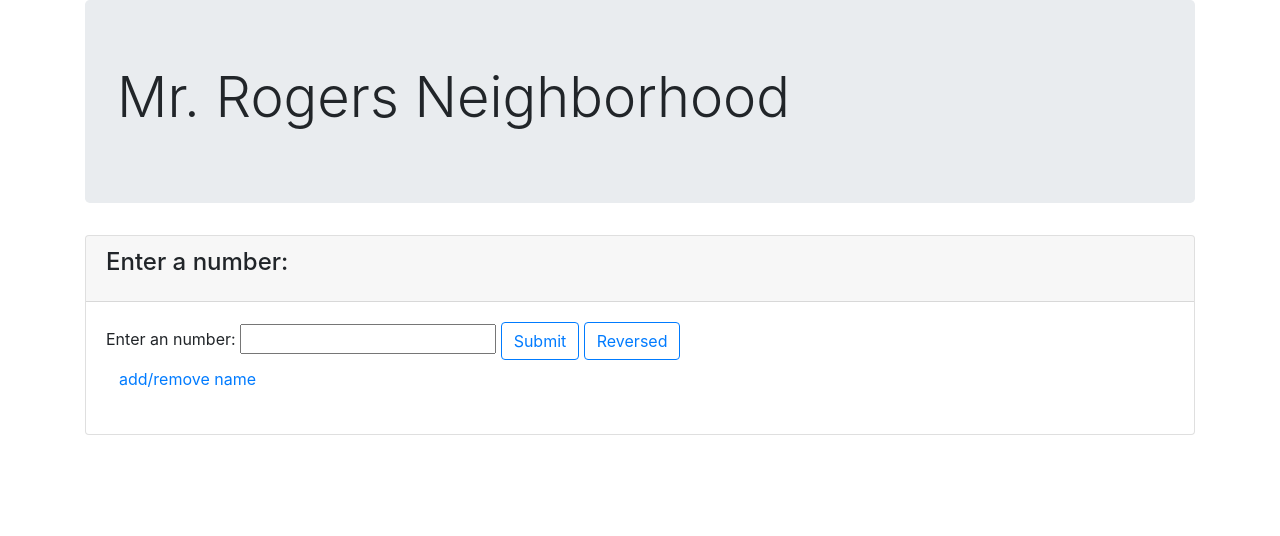
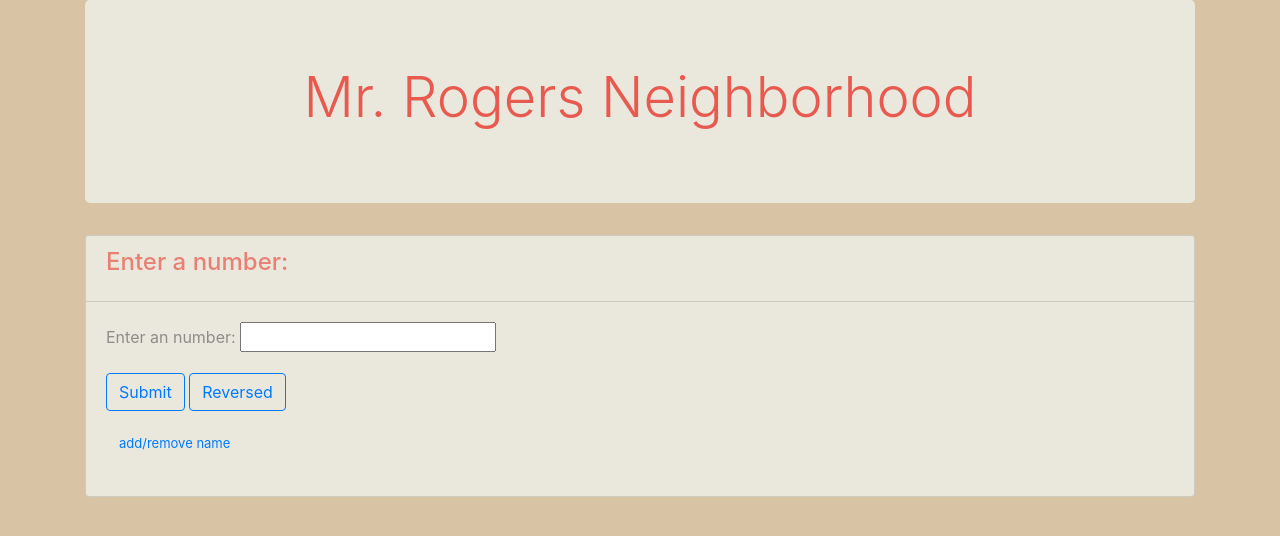
Before and after one commit to jbnilles/mrRogersNeighborhood, a plain HTML site: page index.html in a window 1280 px wide. Drawn offline with Linux system fonts and the light colour scheme.

Commit message:
add styling to css

```diff
--- a/css/styles.css
+++ b/css/styles.css
@@ -10,3 +10,28 @@
 #nameInput{
   display: none;
 }
+body{
+  background-color: #D8C3A5;
+
+}
+.container{
+}
+.jumbotron{
+  background-color: #EAE7DC;
+  color: #E85A4F;
+  text-align: center;
+
+}
+.card{
+  background-color: #EAE7DC;
+  color: #8E8D8A;
+  margin-top: 25px;
+}
+.card-header{
+  background-color: #EAE7DC;
+  color: #E98074;
+
+}
+#nameP{
+  font-size: small;
+}
--- a/index.html
+++ b/index.html
@@ -20,12 +20,18 @@
       </div>
       <div class="card-body">
         <form id="listForm">
-          <label for="listInput">Enter an number: </label>
-          <input type="number" name="list" required id="listInput">
-          <button class="btn btn-outline-primary" type="submit">Submit</button>
-          <button class="btn btn-outline-primary" id="reverseButton">Reversed</button>
-          <label for="nameInput" id="nameLabel">Enter your name: </label>
-          <input type="text" name="name" id="nameInput">
+          <div class="form-group">
+            <label for="listInput">Enter an number: </label>
+            <input type="number" name="list" required id="listInput">
+          </div>
+          <div class="form-group">
+            <label for="nameInput" id="nameLabel">Enter your name: </label>
+            <input type="text" name="name" id="nameInput">
+          </div>
+          <div class="form-group">
+            <button class="btn btn-outline-primary" type="submit">Submit</button>
+            <button class="btn btn-outline-primary" id="reverseButton">Reversed</button>
+          </div>
         </form>
 
         <p class="btn btn-link" id="nameP">add/remove name</p>
```
